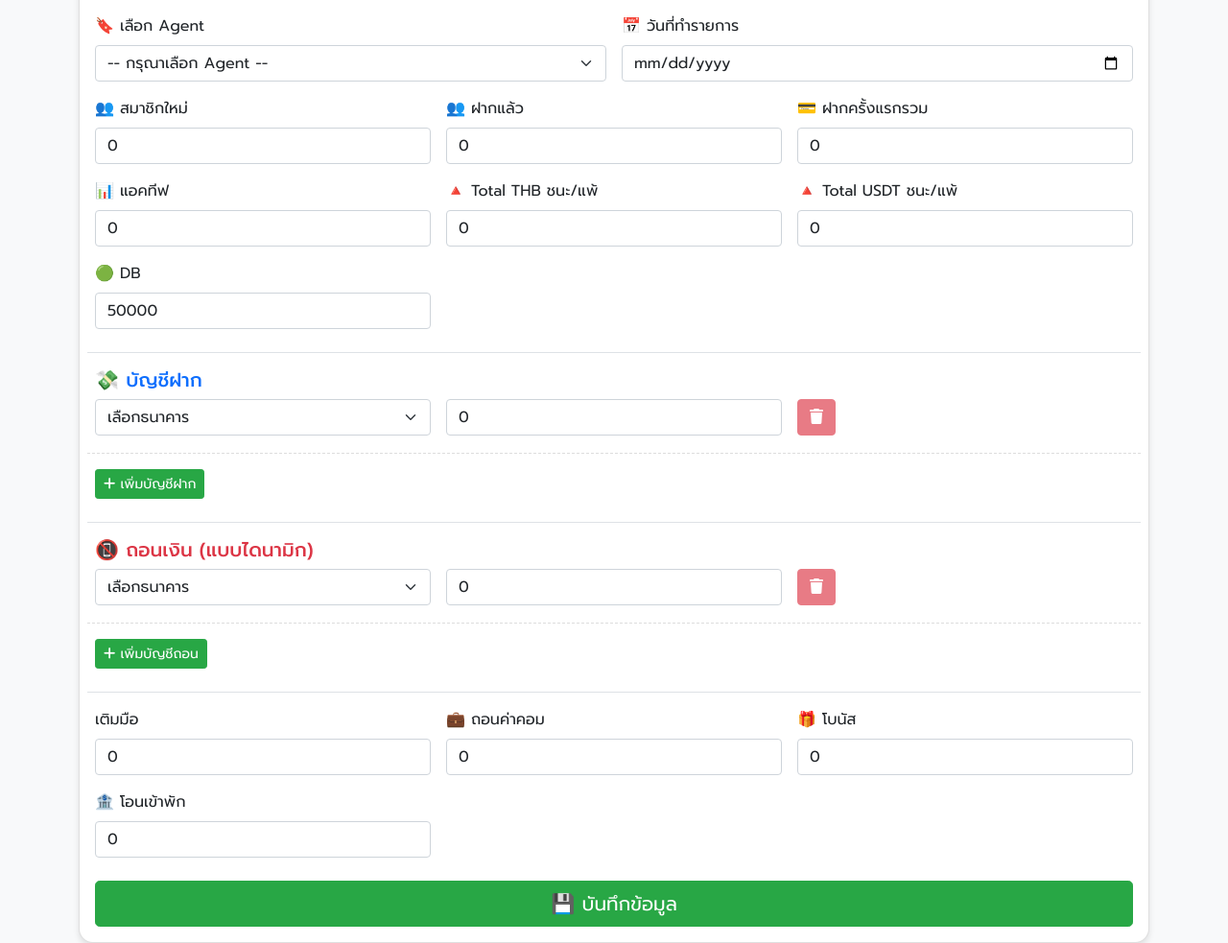
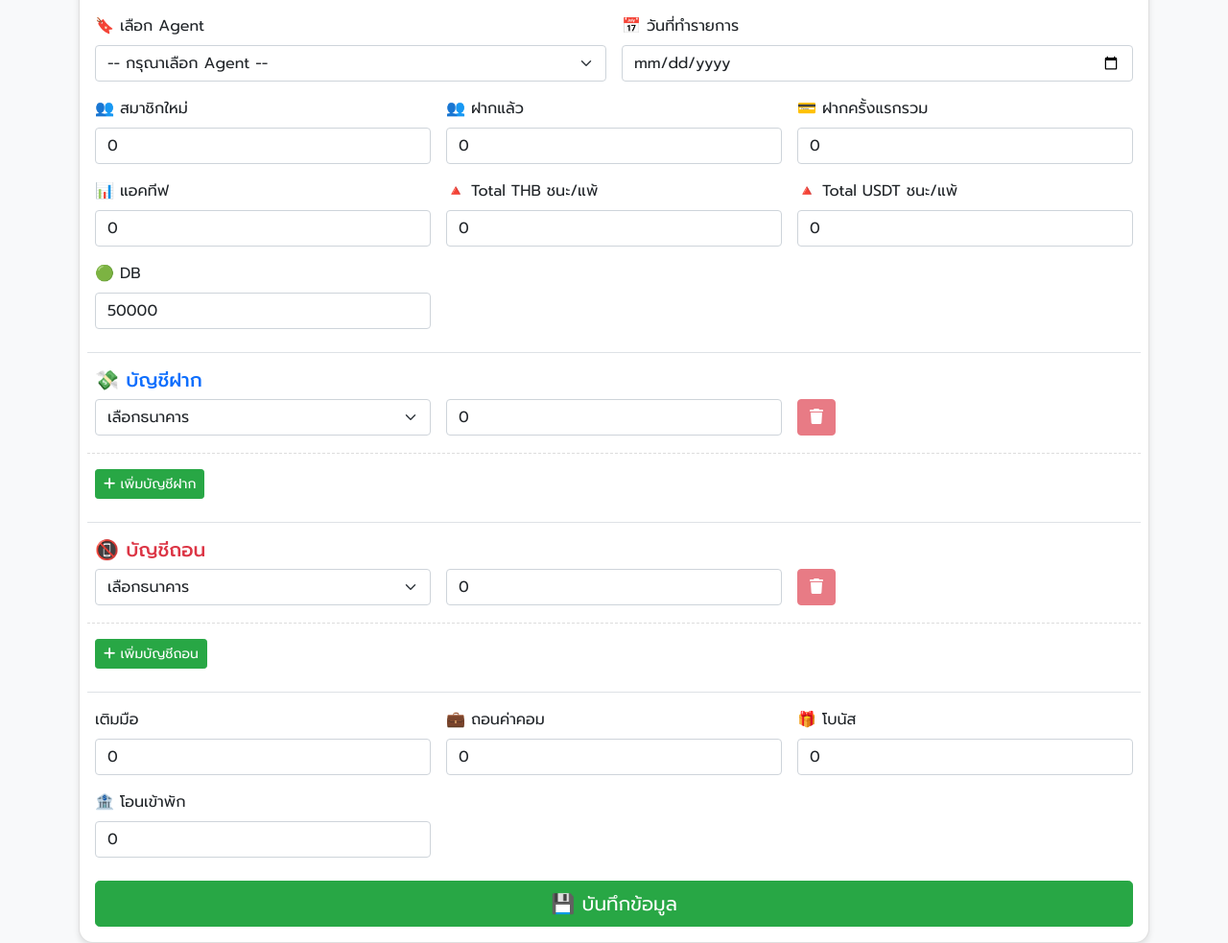
Before and after one commit to RTStudioxDev/my-flask-app, a Flask app: page / in a window 1280 px wide. Shown: the part 136-1119 px from the top of the page at 96% size. Run offline with Flask 3, Linux system fonts and the light colour scheme; data that the repository does not hold is empty.

```diff
--- a/templates/edit_transaction.html
+++ b/templates/edit_transaction.html
@@ -112,7 +112,7 @@
 
                 <!-- ส่วนถอนเงิน -->
                 <div class="col-12 mt-4 border-top pt-3">
-                    <h5 class="text-danger">📵 ถอนเงิน (แบบไดนามิก)</h5>
+                    <h5 class="text-danger">📵 บัญชีถอน</h5>
                     <div id="withdrawal-container">
                         <div class="row g-3 withdrawal-row mb-2">
                             <div class="col-md-4">
--- a/templates/index.html
+++ b/templates/index.html
@@ -105,7 +105,7 @@
 
                 <!-- ส่วนเพิ่มบัญชีถอน -->
                 <div class="col-12 mt-4 border-top pt-3">
-                    <h5 class="text-danger">📵 ถอนเงิน (แบบไดนามิก)</h5>
+                    <h5 class="text-danger">📵 บัญชีถอน</h5>
                     <div id="withdrawal-container">
                         <div class="row g-3 withdrawal-row mb-2">
                             <div class="col-md-4">
```
